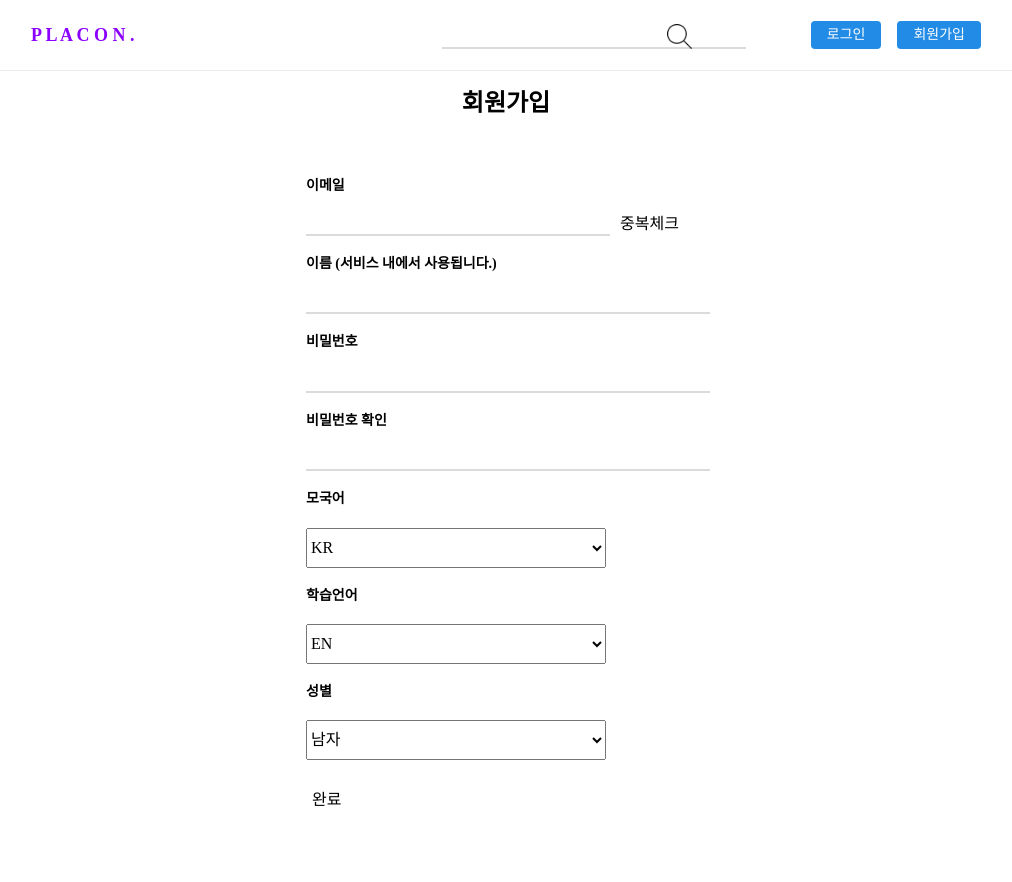
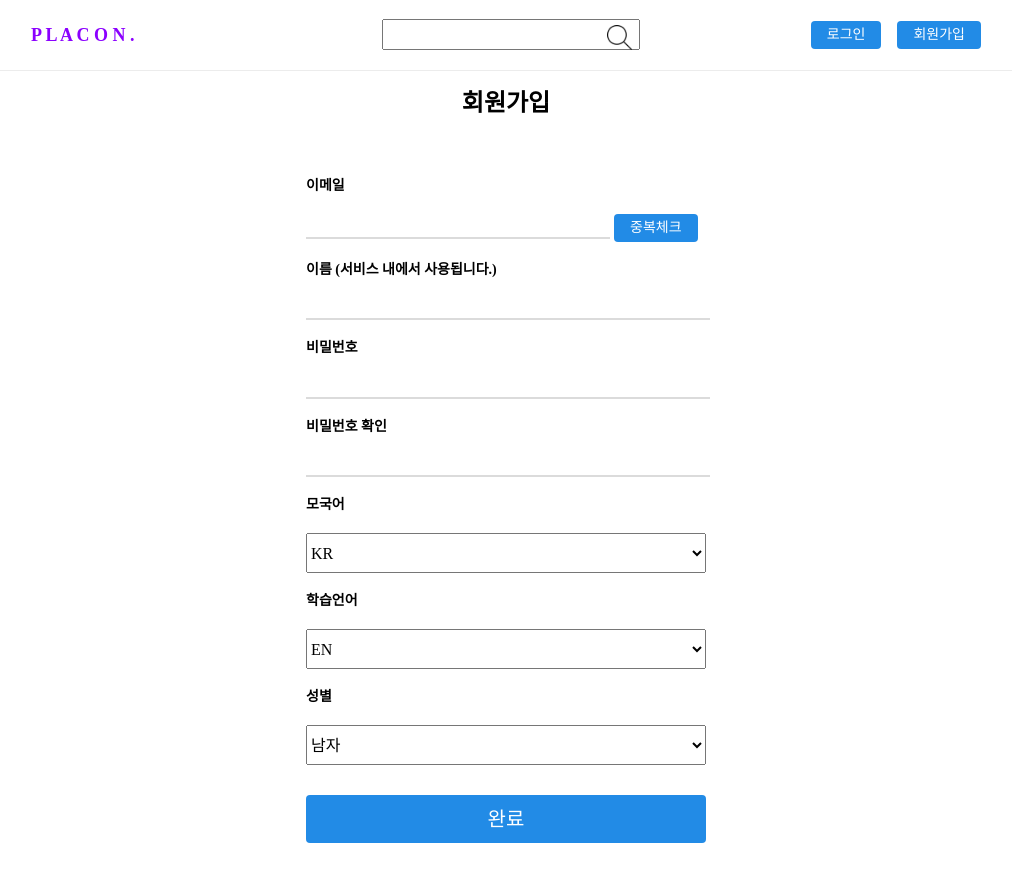
Before and after one commit to placon/client, a React app: page /signup in a window 1280 px wide. Shown: the top 882 px of the page, without its empty margins (134-1146 px from the left). Built offline with nearby package versions, Linux system fonts and the light colour scheme.

Commit message:
PC-14 회원가입 폼 css 수정

```diff
--- a/src/components/signup/index.js
+++ b/src/components/signup/index.js
@@ -1,5 +1,4 @@
 import React, { useState } from "react";
-import useInput from "../../lib/hooks/useInput";
 import Button from "../UI/Button";
 import "./index.scss";
 
@@ -19,7 +18,7 @@ function SignupForm(props) {
   return (
     <div className="signup-container">
       <h2>회원가입</h2>
-      <form onSubmit={onSubmit}>
+      <form className="signup-form" onSubmit={onSubmit}>
         <div className="row">
           <h4>이메일</h4>
           <input
@@ -29,9 +28,15 @@ function SignupForm(props) {
             onChange={onChange}
           />{" "}
           {!duplication ? (
-            <button type="button" onClick={checkEmailDuplication}>
-              중복체크
-            </button>
+            <span>
+              <Button
+                type="button"
+                size="small"
+                onClick={checkEmailDuplication}
+              >
+                중복체크
+              </Button>
+            </span>
           ) : (
             <span>사용할 수 있는 이메일입니다.</span>
           )}
@@ -90,9 +95,11 @@ function SignupForm(props) {
             <option value="f">여자</option>
           </select>
         </div>
-        <Button className="submit" type="submit">
-          완료
-        </Button>
+        <div className="submit">
+          <Button type="submit" fullWidth size="large">
+            완료
+          </Button>
+        </div>
       </form>
     </div>
   );
--- a/src/components/signup/index.scss
+++ b/src/components/signup/index.scss
@@ -1,11 +1,20 @@
-.sign-upcontainer {
+.signup-container {
   height: 100%;
-}
+  padding-bottom: 60px;
 
   h2 {
     padding-bottom: 40px;
     text-align: center;
   }
+}
+
+.signup-form {
+  max-width: 400px;
+  margin: 0 auto;
+}
+
+.row {
+  max-width: 500px;
 
   input {
     width: 100%;
@@ -18,17 +27,12 @@ input {
   }
 
   select {
-  width: 300px;
+    min-width: 300px;
+    max-width: 400px;
+    width: 100%;
     height: 40px;
   }
 
-form {
-  max-width: 400px;
-  margin: 0 auto;
-}
-
-.row {
-  max-width: 500px;
   h4 {
     width: 400px;
     margin: 20px 0;
@@ -46,10 +50,3 @@ form {
 .submit {
   margin-top: 30px;
 }
-
-button {
-  background-color: white;
-  outline: none;
-  border: none;
-  border: 1px solid #dbdbdb;
-}
--- a/src/components/ui/Button/index.scss
+++ b/src/components/ui/Button/index.scss
@@ -10,7 +10,7 @@ $blue: #228be6;
   }
   &.outline {
     color: $color;
-    background:none;
+    background: none;
     border: 1px solid $color;
     &:hover {
       background: $color;
@@ -20,9 +20,6 @@ $blue: #228be6;
 }
 
 .Button {
-  display: flex;
-  align-items: center;
-  justify-content: center;
   border-radius: 4px;
   border: none;
   cursor: pointer;
@@ -63,9 +60,9 @@ $blue: #228be6;
   }
 
   &.fullWidth {
-    width:100%;
+    width: 100%;
     text-align: center;
-    &+& {
+    & + & {
       margin-left: 0;
       margin-top: 1rem;
     }
```
Lines whose indentation alone changed are shown as unchanged.
